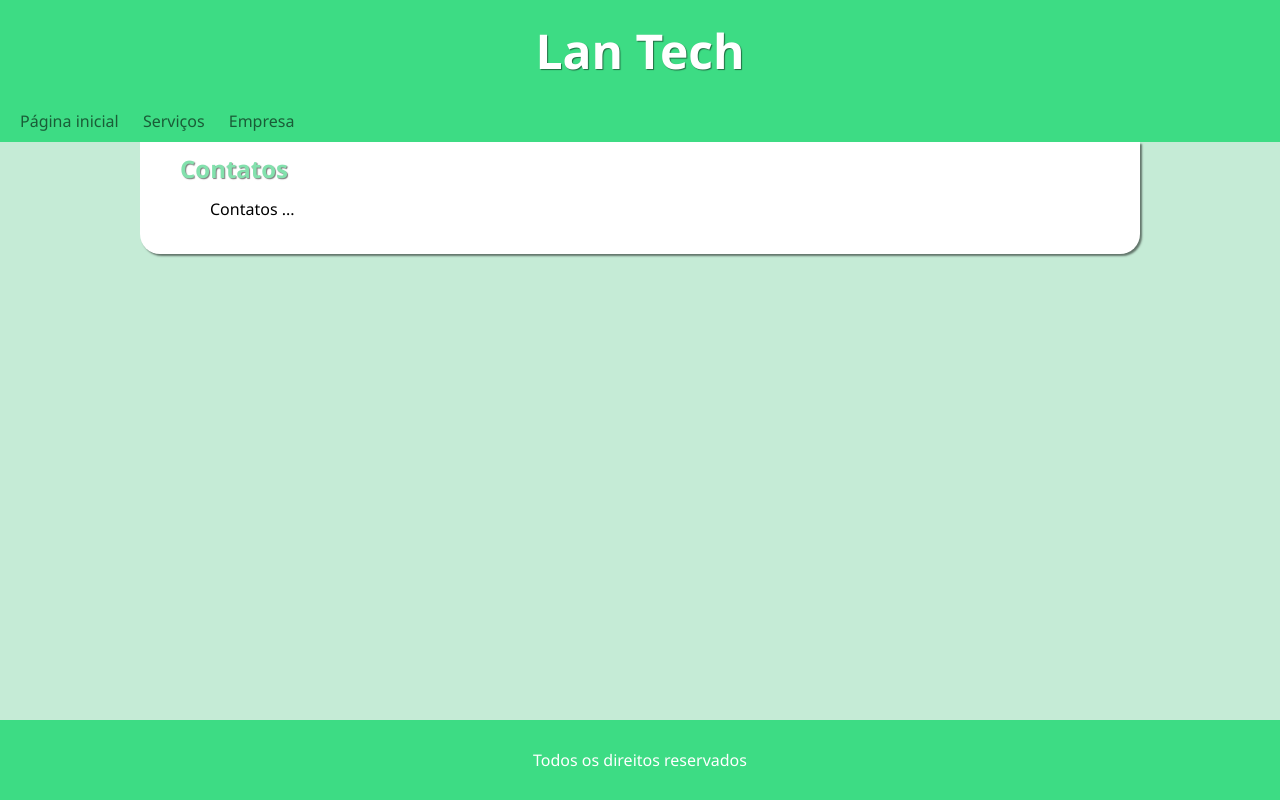
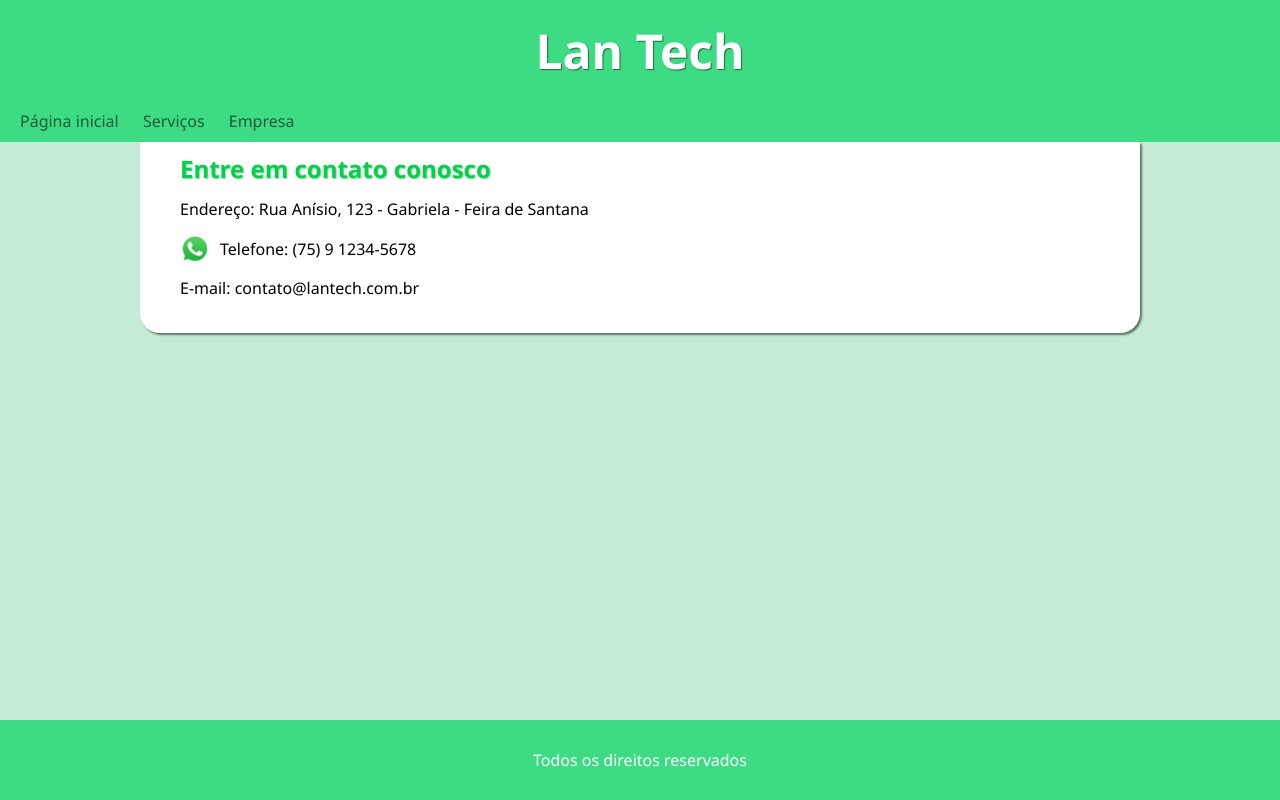
Before and after one commit to EsdrasOliver/Site-PW, a plain HTML site: page contato.html in a window 1280 px wide. Drawn offline with Linux system fonts and the light colour scheme.

Commit message:
projeto site PW finalizado

```diff
--- /dev/null
+++ b/contato.css
@@ -0,0 +1,12 @@
+span {
+    display: flex;
+    justify-content: flex-start;
+    align-items: center;
+    gap: 10px;
+    padding-top: 10px;
+}
+
+img {
+    height: 30px;
+    margin: 0;
+}
--- a/contato.html
+++ b/contato.html
@@ -6,6 +6,7 @@
     <title>Contatos</title>
 
     <link rel="stylesheet" href="style.css">
+    <link rel="stylesheet" href="contato.css">
 </head>
 <body>
     <header>
@@ -18,21 +19,17 @@
     </nav>
     <main>
         <div>
-            <h2>Contatos</h2>
+            <h2>Entre em contato conosco</h2>
             <p>
-                Contatos ...
+                Endereço: Rua Anísio, 123 -
+                Gabriela -
+                Feira de Santana
             </p>
-            <!--
-            <img style="height: 300px;" src="assets/pessoas-jogando.jpg" alt="Pessoas jogando no computador">
-            -->
-            <!--
-            <p>
-                Oferecemos uma Lan House com ótimos computadores para sua experiência seja inequescível e temos produtos para personalizar os seus equipamentos e sua casa da forma que quiser.
-            </p>
-            -->
-            <!-- <p>
-                Venha adquirir nossos produtos e serviços.
-            </p> -->
+            <span>
+                <img src="assets/logo-whatsapp.webp" alt="Logo da whatsapp">
+                Telefone: (75) 9 1234-5678
+            </span>
+            <p>E-mail: contato@lantech.com.br</p>
         </div>
     </main>
     <footer>
--- a/style.css
+++ b/style.css
@@ -10,18 +10,10 @@
     --cor-header: #3DDC84;
     --cor-mouse: #08cf4a;
     --cor-strong: #1A5C37;
-
-    /* --cor0: #c5ebd6;
-    --cor1: #83E1AD;
-    --cor2: #3DDC84;
-    --cor3: #2FA866;
-    --cor4: #1A5C37;
-    --cor5: #063d1e; */
 }
 
 body {
     background-color: var(--cor-fundo);
-    /* font-family: 'Roboto Mono', monospace; */
     font-family: 'Segoe UI', Tahoma, Geneva, Verdana, sans-serif;
 }
 
@@ -30,9 +22,7 @@ header {
     top: 0;
     background-color: var(--cor-header);
     height: 100px;
-
     width: 100%;
-
     display: flex;
     align-items: center;
     justify-content: center;
@@ -42,14 +32,12 @@ header h1 {
     color: #fff;
     font-weight: 600;
     font-size: 3em;
-
     text-shadow: 1px 1px 1px rgba(0, 0, 0, 0.5);
 }
 
 nav {
     background-color: var(--cor-header);
     margin-top: 100px;
-
     padding: 10px;
 }
 
@@ -57,7 +45,6 @@ nav a {
     text-decoration: none;
     color: var(--cor-strong);
     padding: 10px;
-
     font-weight: 500;
     font-size: 1em;
 }
@@ -71,15 +58,9 @@ nav a:hover {
 main {
     min-width: 400px;
     max-width: 1000px;
-/*     height: 600px; */
-
     border-radius: 0px 0px 20px 20px;
-
-    /* background-color: var(--cor-fundo); */
     background-color: #fff;
-
     margin: 0px auto 20px auto;
-
     box-shadow: 2px 2px 2px rgba(0, 0, 0, 0.5);
     padding: 10px 20px;
 }
@@ -92,30 +73,26 @@ main div {
 }
 
 main div h2 {
-    color: var(--cor-titulos);
-    text-shadow: 1px 1px 1px rgba(0, 0, 0, 0.5);
-
-    font-weight: 600;
+    color: var(--cor-mouse);
+    text-shadow: 1px 1px 1px var(--cor-titulos);
+    font-weight: 700;
     font-size: 1.5em;
 }
 
 main div p {
-    text-indent: 30px;
     text-align: justify;
     line-height: 1.8em;
-
     padding-top: 10px;
-
     font-weight: 400;
     font-size: 1em;
 }
 
 img {
     display: block;
-    margin: auto;
-
+    margin: 10px auto;
+    /* margin: auto;
     margin-top: 10px;
-    margin-bottom: 10px;
+    margin-bottom: 10px;  */
 }
 
 footer {
@@ -123,9 +100,7 @@ footer {
     bottom: 0;
     background-color: var(--cor-header);
     height: 80px;
-
     width: 100%;
-
     display: flex;
     align-items: center;
     justify-content: center;
@@ -133,11 +108,6 @@ footer {
 
 footer p {
     color: #fff;
-
     font-weight: 500;
     font-size: 1em;
 }
-
-@media (max-width: 1440px) {
-
-}
```
Also changed, not shown: empresa.html (+1 -11 lines), index.html (+2 -11 lines), servicos.css (added, +10 -0 lines), servicos.html (+11 -3 lines), assets/logo-whatsapp.webp (added).
